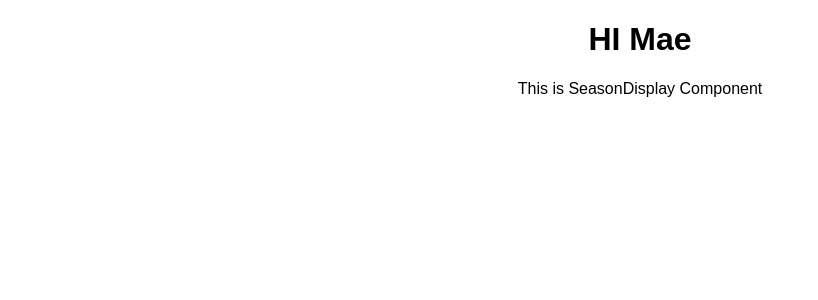
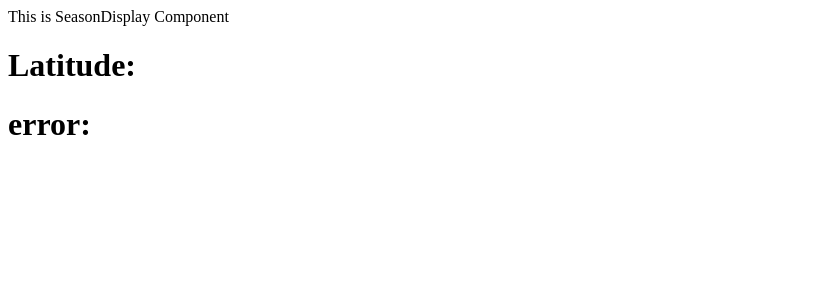
Before and after one commit to maemeier/Season-react, a React (Create React App) app: page / in a window 1280 px wide. Shown: the top 300 px of the page, without its empty margins (0-818 px from the left). Built offline with nearby package versions, Linux system fonts and the light colour scheme; no server answers.

Commit message:
update state

```diff
--- a/package.json
+++ b/package.json
@@ -5,6 +5,8 @@
   "keywords": [],
   "main": "src/index.js",
   "dependencies": {
+    "geo-location": "0.0.4",
+    "geolocation": "0.2.0",
     "react": "16.12.0",
     "react-dom": "16.12.0",
     "react-scripts": "3.0.1",
--- a/src/App.js
+++ b/src/App.js
@@ -2,11 +2,28 @@ import React from "react";
 import SeasonDisplay from "./SeasonDisplay";
 import "./styles.css";
 
-export default function App() {
-  return (
-    <div className="App">
-      <h1>HI Mae</h1>
-      <SeasonDisplay />
-    </div>
-  );
+class App extends React.Component {
+  constructor(props) {
+    super(props);
+    this.state = { lat: null, errorMessage: "" };
+
+    window.navigator.geolocation.getCurrentPosition(
+      position => {
+        this.setState({ lat: position.coords.latitude });
+      },
+      err => {
+        this.setState({ errorMessage: err.message });
+      }
+    );
+  }
+  render() {
+    return (
+      <div>
+        <SeasonDisplay />
+        <h1>Latitude: {this.state.lat} </h1>{" "}
+        <h1>error: {this.state.errorMessage}</h1>
+      </div>
+    );
+  }
 }
+export default App;
```
